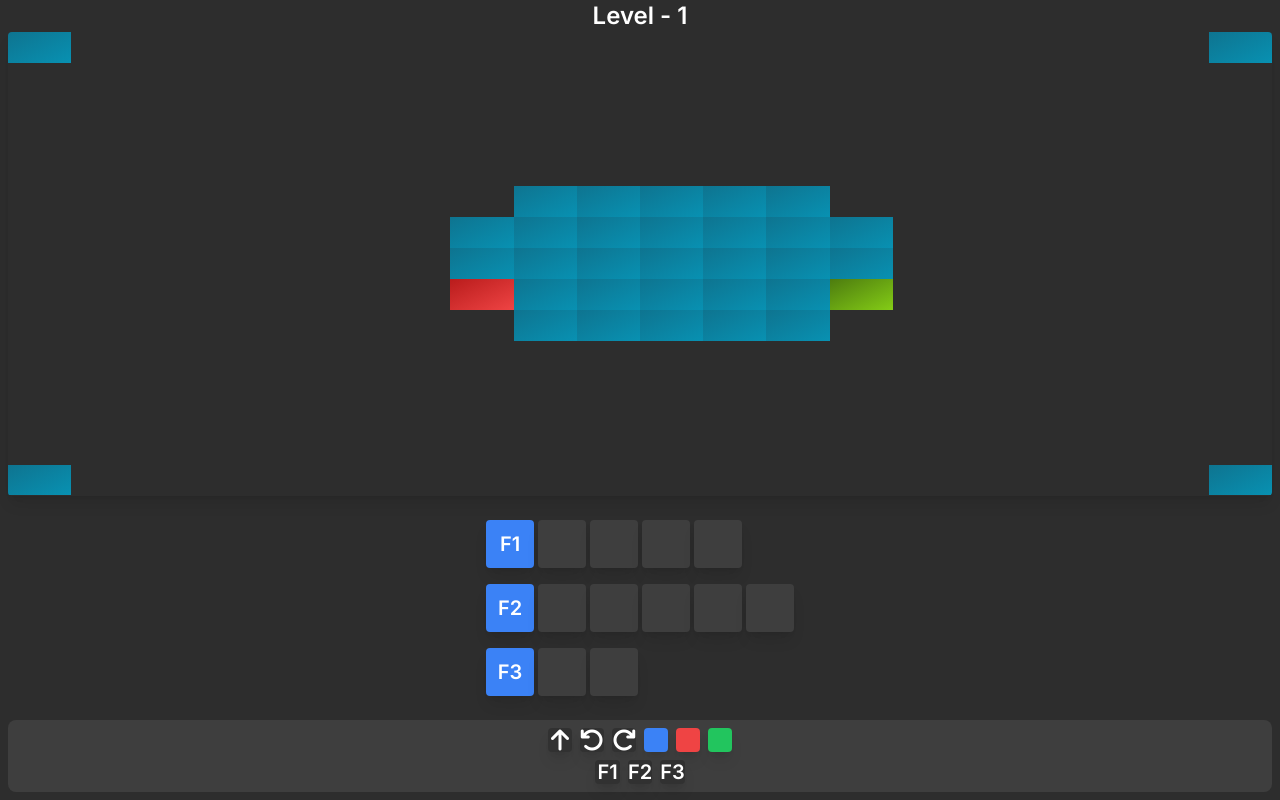
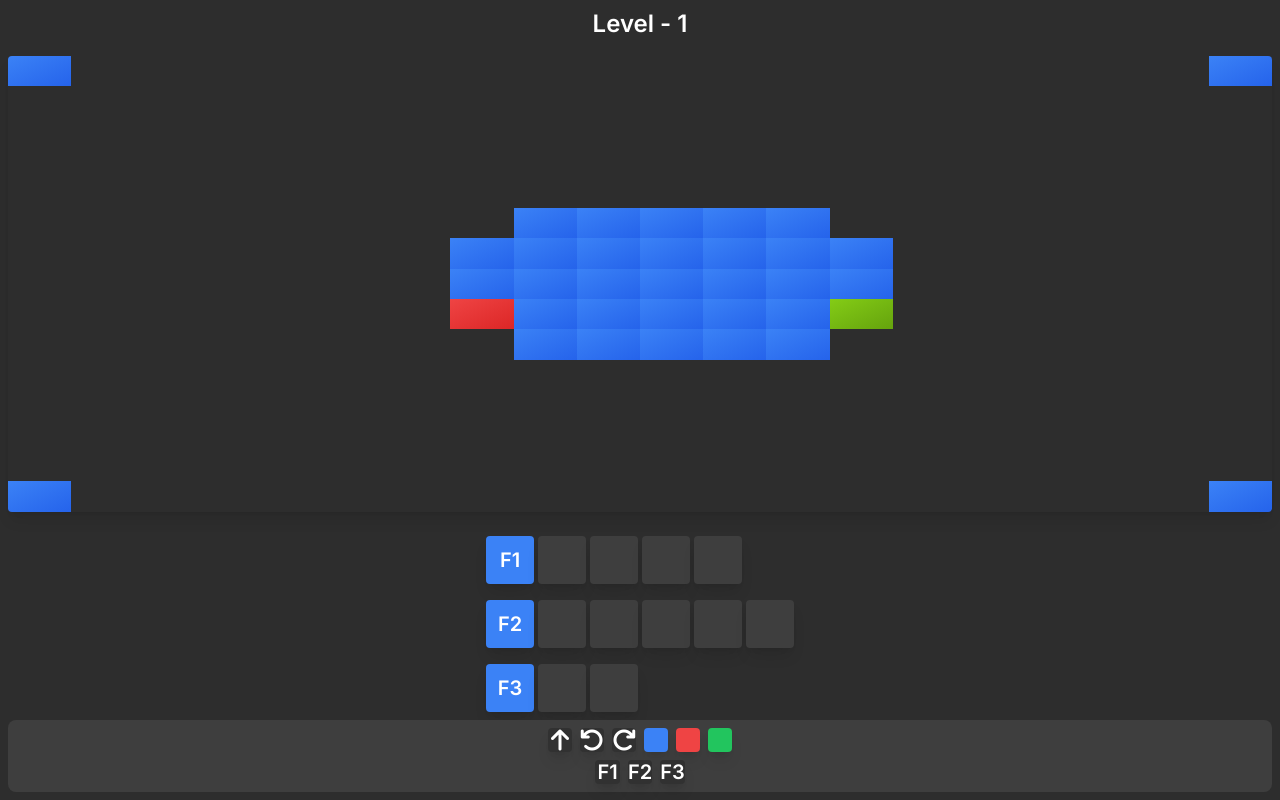
Before and after one commit to 42LeHavre/42LeHavreRoboZZle, a React (Vite) app in the folder src/: page / in a window 1280 px wide. Built offline with nearby package versions, Linux system fonts and the light colour scheme.

Commit message:
~ | Modified canva colors and margin

```diff
--- a/src/src/components/Canva.jsx
+++ b/src/src/components/Canva.jsx
@@ -30,18 +30,18 @@ export function Canva() {
 
   function getCellColor(char) {
     if (char.toLowerCase() == 'b')
-        return 'from-cyan-700 to-cyan-600';
+        return 'from-blue-500 to-blue-600';
     else if (char.toLowerCase() == 'r')
-        return 'from-red-700 to-red-500';
+        return 'from-red-500 to-red-600';
     else if (char.toLowerCase() == 'g')
-        return 'from-lime-700 to-lime-500';
+        return 'from-lime-500 to-lime-600';
     else
         return 'dark:bg-[#3e3e3e] rounded';
   }
 
   return (
     <div style={`grid-template-columns: repeat(${dimension.width}, 1fr); grid-template-rows: repeat(${dimension.height}, 1fr); aspect-ratio: ${dimension.width}/${dimension.height};`}
-        className={`shadow-lg grid gap-0 w-full rounded overflow-hidden`}>
+        className={`shadow-lg grid gap-0 w-full rounded overflow-hidden my-4`}>
         {level.map((line, rowIndex) => (
             line.split("").map((cell, cellIndex) => (
                 <div
--- a/src/src/components/Composition.jsx
+++ b/src/src/components/Composition.jsx
@@ -66,7 +66,7 @@ export function Composition() {
 
   return (
     <div className="flex-1 w-full flex flex-col items-center">
-      <div className="flex flex-col items-start my-4">
+      <div className="flex flex-col items-start">
         {functions.map((fun, keyFun) => (
           <div style={`grid-template-columns: repeat(${fun.length + 1}, 1fr);`} className="grid my-2 rounded gap-1 font-semibold text-xl">
             <div className="bg-blue-500 text-white rounded w-12 aspect-square flex items-center justify-center shadow-lg">F{keyFun + 1}</div>
--- a/src/src/components/Level.jsx
+++ b/src/src/components/Level.jsx
@@ -2,7 +2,7 @@ import React from 'react';
 
 export function Level(props) {
   return (
-    <div className="text-2xl text-white font-semibold w-full flex justify-center">
+    <div className="text-2xl text-white font-semibold w-full flex justify-center mt-2">
       Level - {props.level}
     </div>
   );
```
